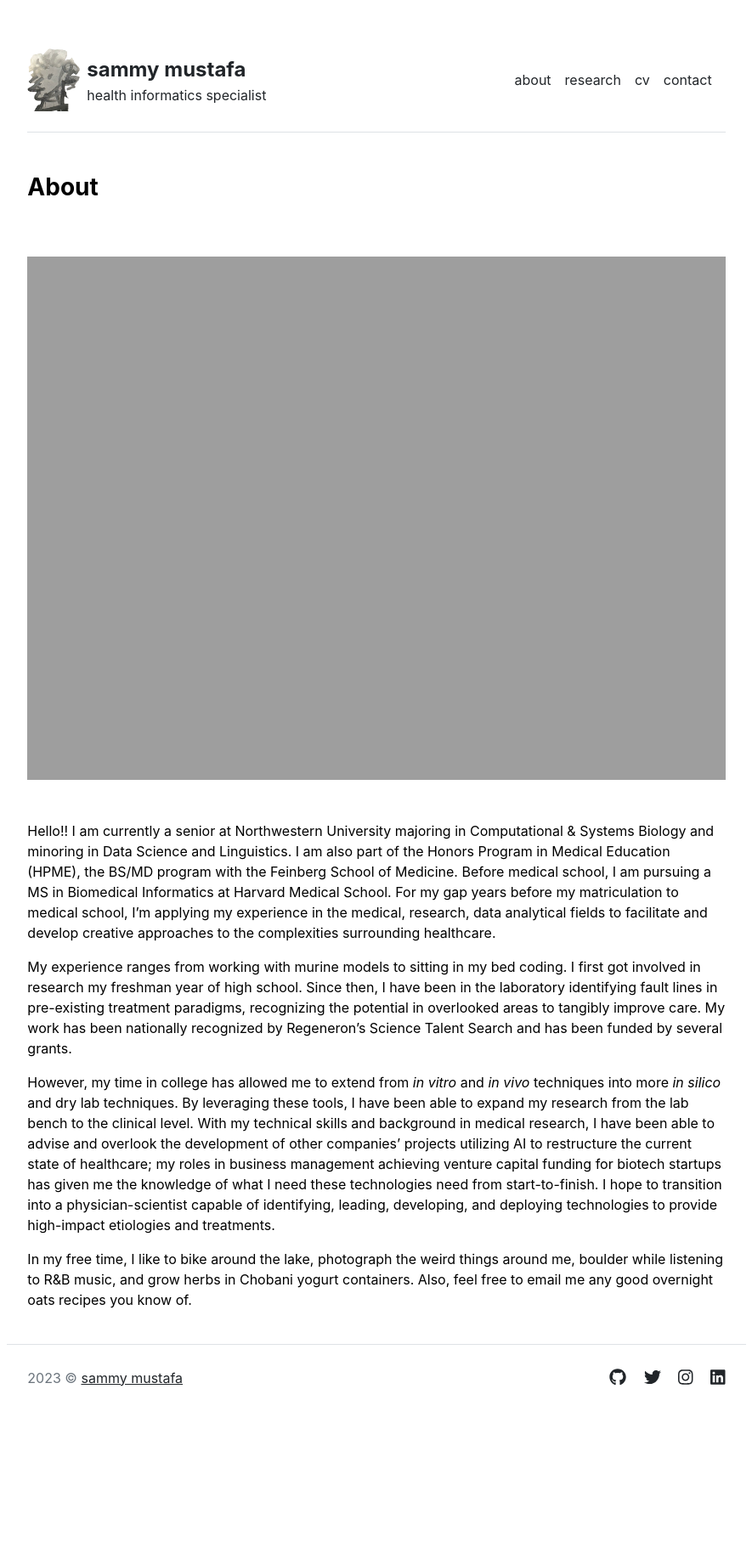
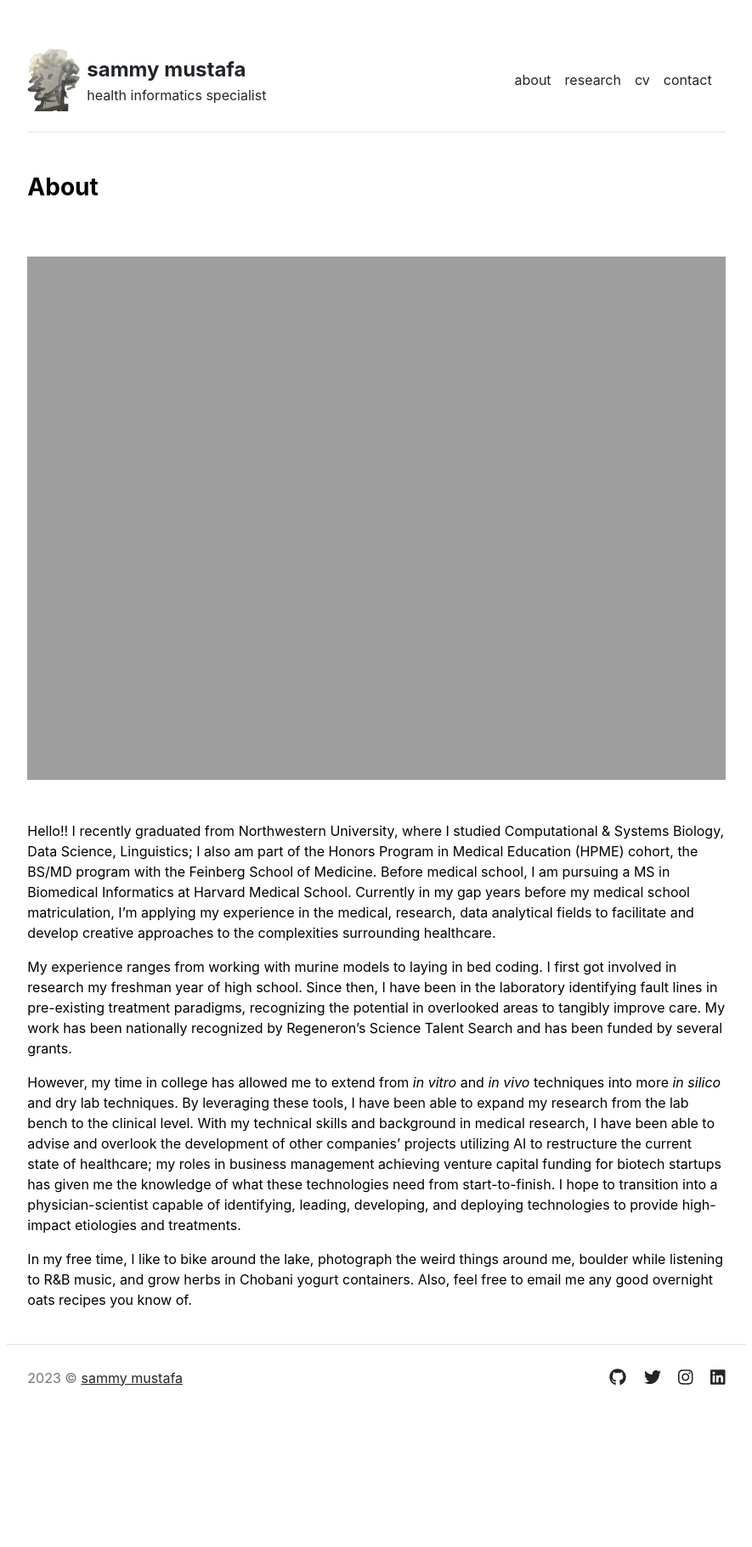
Before and after one commit to sammymustafa/sammymustafa.github.io, a Jekyll site: the page built from about.md, in a window 1280 px wide. Shown: the whole page at 85% size, without its empty margins (197-1082 px from the left). Built offline with Jekyll 4.4.1, drawn with Linux system fonts in a browser that asks for light colours.

Commit message:
graduated :(

```diff
--- a/about.md
+++ b/about.md
@@ -3,10 +3,10 @@ layout: about
 title: "about"
 ---
 
-Hello!! I am currently a senior at Northwestern University majoring in Computational & Systems Biology and minoring in Data Science and Linguistics. I am also part of the Honors Program in Medical Education (HPME), the BS/MD program with the Feinberg School of Medicine. Before medical school, I am pursuing a MS in Biomedical Informatics at Harvard Medical School. For my gap years before my matriculation to medical school, I'm applying my experience in the medical, research, data analytical fields to facilitate and develop creative approaches to the complexities surrounding healthcare.
+Hello!! I recently graduated from Northwestern University, where I studied Computational & Systems Biology, Data Science, Linguistics; I also am part of the Honors Program in Medical Education (HPME) cohort, the BS/MD program with the Feinberg School of Medicine. Before medical school, I am pursuing a MS in Biomedical Informatics at Harvard Medical School. Currently in my gap years before my medical school matriculation, I'm applying my experience in the medical, research, data analytical fields to facilitate and develop creative approaches to the complexities surrounding healthcare.
 
-My experience ranges from working with murine models to sitting in my bed coding. I first got involved in research my freshman year of high school. Since then, I have been in the laboratory identifying fault lines in pre-existing treatment paradigms, recognizing the potential in overlooked areas to tangibly improve care. My work has been nationally recognized by Regeneron's Science Talent Search and has been funded by several grants.
+My experience ranges from working with murine models to laying in bed coding. I first got involved in research my freshman year of high school. Since then, I have been in the laboratory identifying fault lines in pre-existing treatment paradigms, recognizing the potential in overlooked areas to tangibly improve care. My work has been nationally recognized by Regeneron's Science Talent Search and has been funded by several grants.
 
-However, my time in college has allowed me to extend from <em>in vitro</em> and <em>in vivo</em> techniques into more <em>in silico</em> and dry lab techniques. By leveraging these tools, I have been able to expand my research from the lab bench to the clinical level. With my technical skills and background in medical research, I have been able to advise and overlook the development of other companies' projects utilizing AI to restructure the current state of healthcare; my roles in business management achieving venture capital funding for biotech startups has given me the knowledge of what I need these technologies need from start-to-finish. I hope to transition into a physician-scientist capable of identifying, leading, developing, and deploying technologies to provide high-impact etiologies and treatments.
+However, my time in college has allowed me to extend from <em>in vitro</em> and <em>in vivo</em> techniques into more <em>in silico</em> and dry lab techniques. By leveraging these tools, I have been able to expand my research from the lab bench to the clinical level. With my technical skills and background in medical research, I have been able to advise and overlook the development of other companies' projects utilizing AI to restructure the current state of healthcare; my roles in business management achieving venture capital funding for biotech startups has given me the knowledge of what these technologies need from start-to-finish. I hope to transition into a physician-scientist capable of identifying, leading, developing, and deploying technologies to provide high-impact etiologies and treatments.
 
 In my free time, I like to bike around the lake, photograph the weird things around me, boulder while listening to R&B music, and grow herbs in Chobani yogurt containers. Also, feel free to email me any good overnight oats recipes you know of.
```
